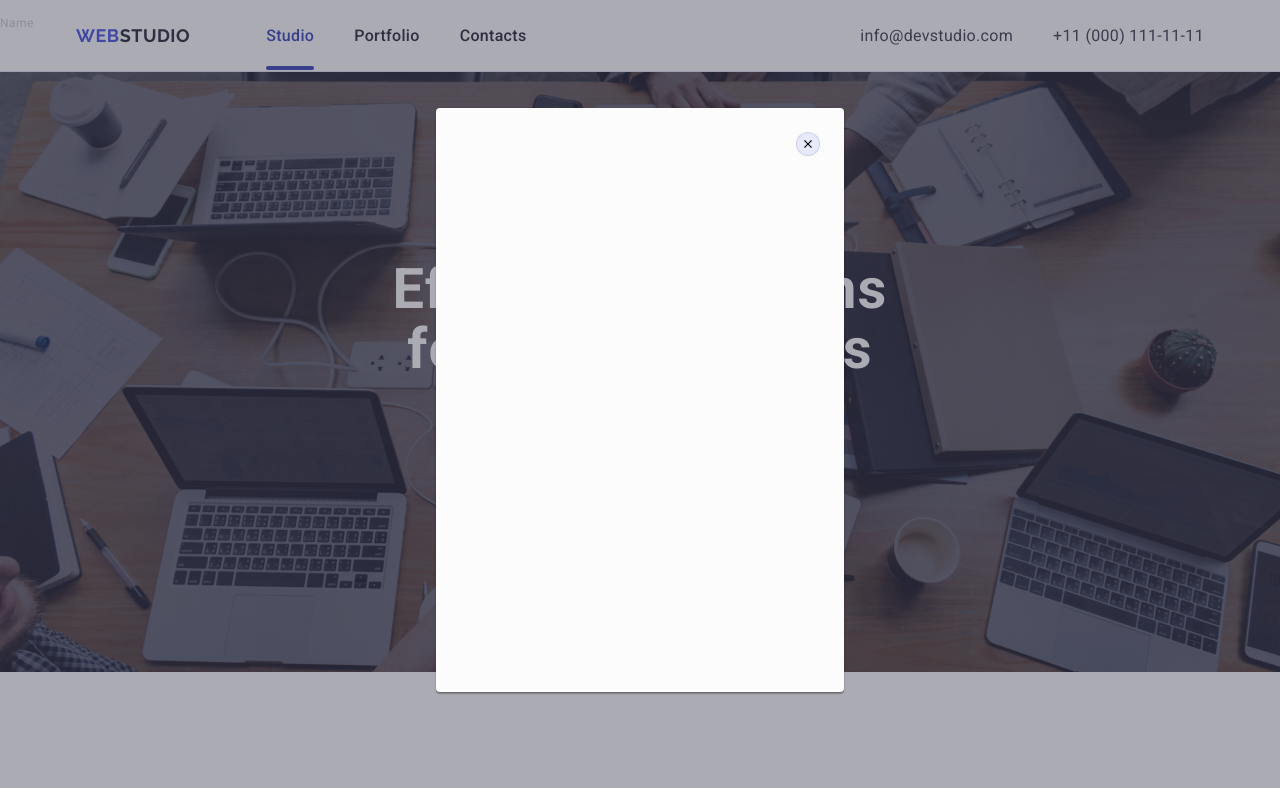
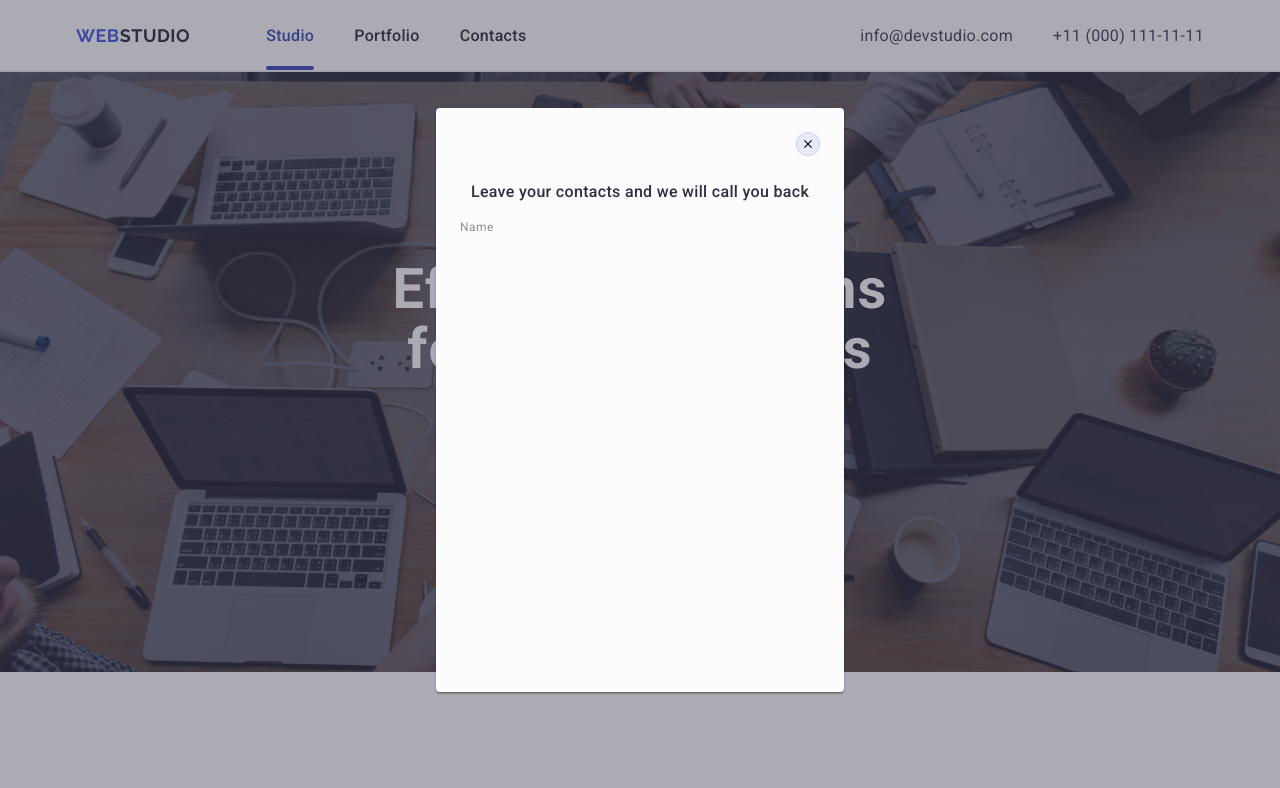
Before and after one commit to subatyucel/goit-markup-hw-05, a plain HTML site: page index.html in a window 1280 px wide. Shown: the top 788 px of the page. Drawn offline with nearby package versions, Linux system fonts and the light colour scheme.

Commit message:
paragraf düzenlendi

```diff
--- a/index.html
+++ b/index.html
@@ -575,9 +575,10 @@
             <use href="./images/icons-modal.svg#icon-x"></use>
           </svg>
         </button>
-      </div>
 
-      <p class="modal-window-title"></p>
+        <p class="modal-window-title">
+          Leave your contacts and we will call you back
+        </p>
 
         <form>
           <div class="modal-window-form">
@@ -585,5 +586,6 @@
           </div>
         </form>
       </div>
+    </div>
   </body>
 </html>
```
Lines whose indentation alone changed are shown as unchanged.
